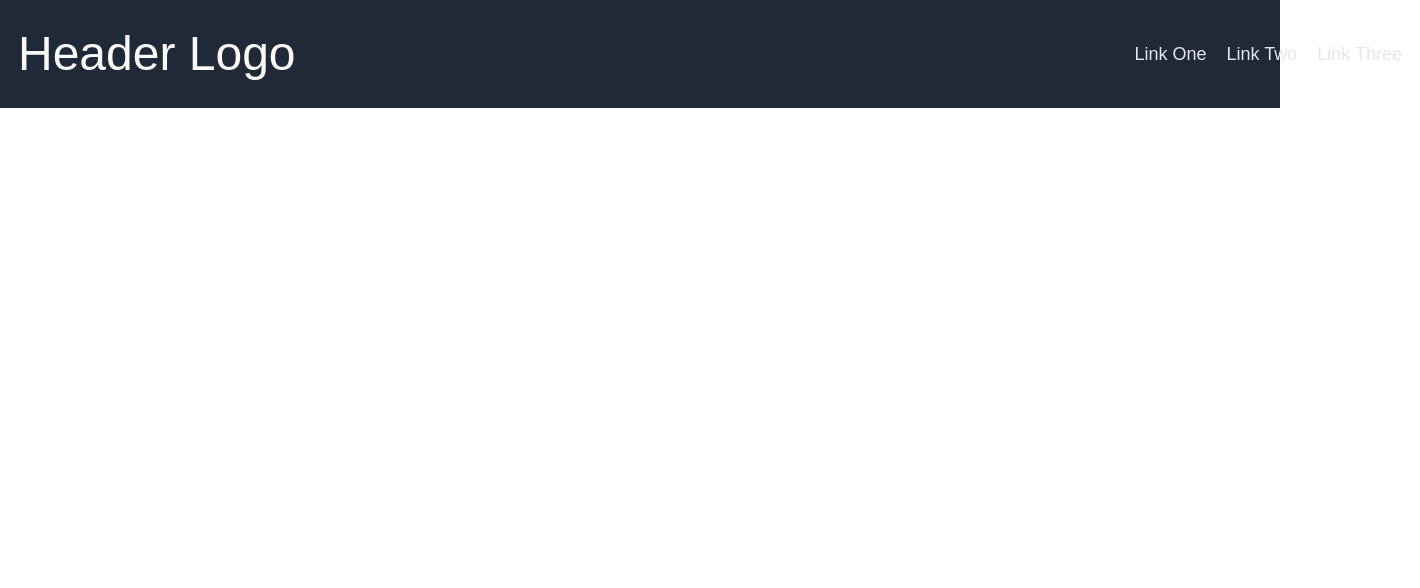
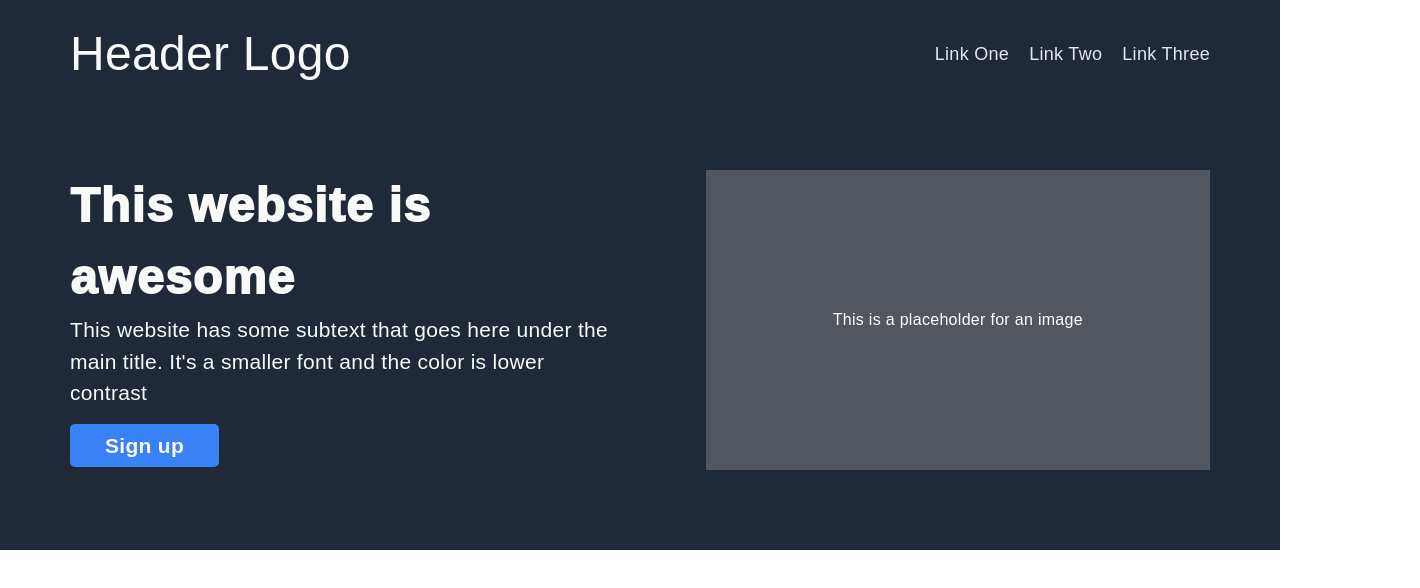
Before and after one commit to hunterjmk/first_landing_page, a plain HTML site: page index.html in a window 1280 px wide. Shown: the whole page, 1420 px wide, since content can reach past the window. Drawn offline with Linux system fonts and the light colour scheme.

Commit message:
Create the hero section
This is a fully styled commit of the hero section

```diff
--- a/index.html
+++ b/index.html
@@ -4,11 +4,11 @@
     <meta charset="UTF-8">
     <meta name="viewport" content="width=device-width, initial-scale=1.0">
     <title>Landing Page</title>
+    <link rel="stylesheet" href="normalize.css">
     <link rel="stylesheet" href="styles.css">
-    <link rel="stylesheet" href="normalize.css">
 </head>
 <body>
-        <div class="header">
+        <div class="background">
             <div class="container nav">
                 <div class="logo">
                     Header Logo
@@ -22,5 +22,17 @@
                 </div>
             </div>
         </div>
+        <div class="background">
+            <div class="hero container">
+                <div class="hero-content">
+                    <h1>This website is awesome</h1>
+                    <p>This website has some subtext that goes here under the main title. It's a smaller font and the color is lower contrast</p>
+                    <a href="#">Sign up</a>
+                </div>
+                <div class="image">
+                    This is a placeholder for an image
+                </div>
+            </div>
+        </div>
 </body>
 </html>
--- a/styles.css
+++ b/styles.css
@@ -7,23 +7,26 @@
 body {
     font-family: Arial, Helvetica, sans-serif;
     line-height: 1.5;
+    letter-spacing: 0.3px;
 }
 
 
 .container {
     margin: 0 auto;
-    width: 1420px;
+    width: 1140px;
 }
 
-.header {
+.background {
     background: #1f2937;
 }
+
+/* Navigation */
 
 .nav {
     display: flex;
     justify-content: space-between;
     align-items: center;
-    padding: 18px;
+    padding-top: 18px;
 }
 
 .logo {
@@ -44,3 +47,47 @@ a {
     color: #e5e7eb;
     font-size: 18px;
 }
+
+/* Hero */
+
+h1 {
+    margin: 0;
+    font-size: 48px;
+    font-weight: 940;
+    color: #f9faf8;
+    letter-spacing: 1.3px;
+}
+
+.hero {
+    display: flex;
+    justify-content: space-between;
+    /* align-items: center; */
+    gap: 5rem;
+    padding: 5rem 0;
+}
+
+.hero-content p {
+    margin-top: 0;
+}
+
+.hero-content p,
+.hero-content a{
+    font-size: 21px;
+    color: #f9faf8;
+}
+
+.hero-content a {
+    background: #3882f6;
+    font-weight: 800;
+    padding: 10px 35px;
+    border-radius: 5px;
+}
+
+.image {
+    background: rgba(149, 147, 147, 0.43);
+    color: #fff;
+    height: 300px;
+    width: 1000px;
+    text-align: center;
+    line-height: 300px;
+}
```
